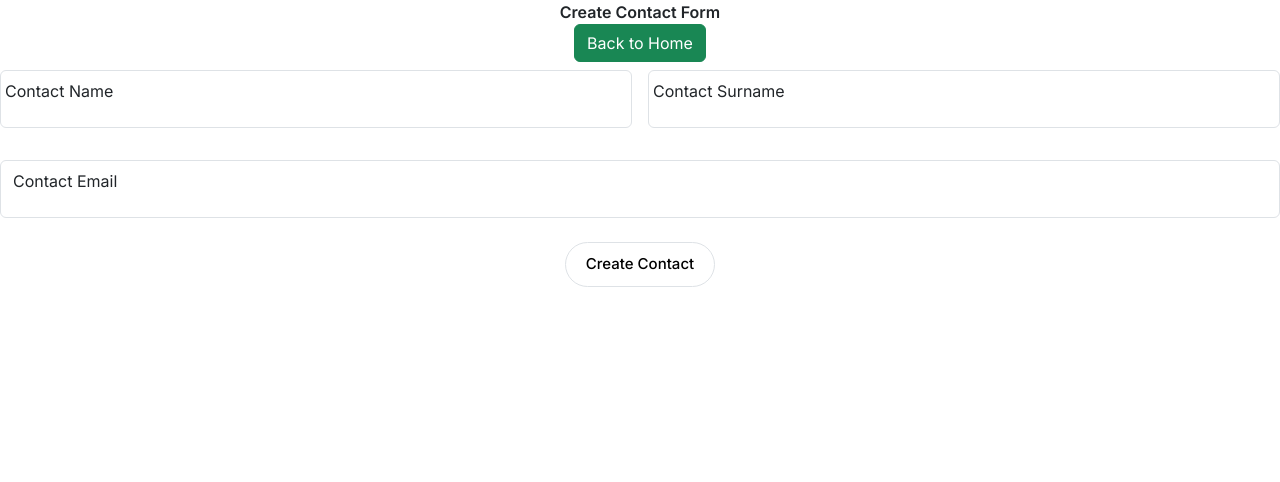
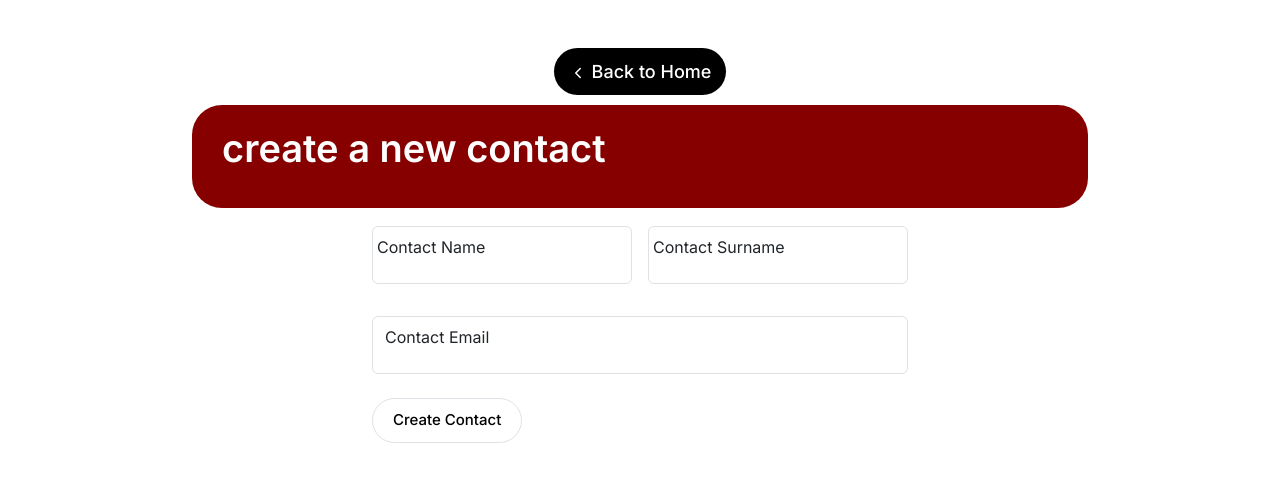
Before and after one commit to lethabomathabatha/clientcontact_base, a React (Vite) app in the folder client/: page /contacts/new in a window 1280 px wide. Shown: the top 482 px of the page. Built offline with nearby package versions, Linux system fonts and the light colour scheme.

Commit message:
add page styling

```diff
--- a/client/src/components/Contacts/CreateContact.jsx
+++ b/client/src/components/Contacts/CreateContact.jsx
@@ -2,6 +2,7 @@ import React, { useState } from 'react';
 import axios from 'axios';
 import 'bootstrap/dist/css/bootstrap.min.css';
 import { Link, useNavigate } from 'react-router-dom';
+import { FiChevronLeft } from "react-icons/fi";
 
 export default function CreateContact() {
     const [contactData, setContactData] = useState({
@@ -50,9 +51,16 @@ export default function CreateContact() {
     }
 
     return (
-        <div className='text-center'>
-            <div className='fw-bold'>Create Contact Form</div>
-            <Link to='/' className='btn btn-success'>Back to Home</Link>
+        <div className="text-whit m-5 mx-auto justify-content-center d-flex flex-column align-items-center">
+
+            <Link to='/' className=' back-btn text-decoration-none text-white'>
+                <FiChevronLeft />
+                Back to Home
+            </Link>
+
+            <div class="custom-header-section d-flex justify-content-between align-items-center">
+                <p class="custom-header text-lowercase fw-bold">Create a new contact</p>
+            </div>
 
             <form onSubmit={handleContactSubmit} noValidate method="post">
                 <div className="row mb-3 px-1">
```
